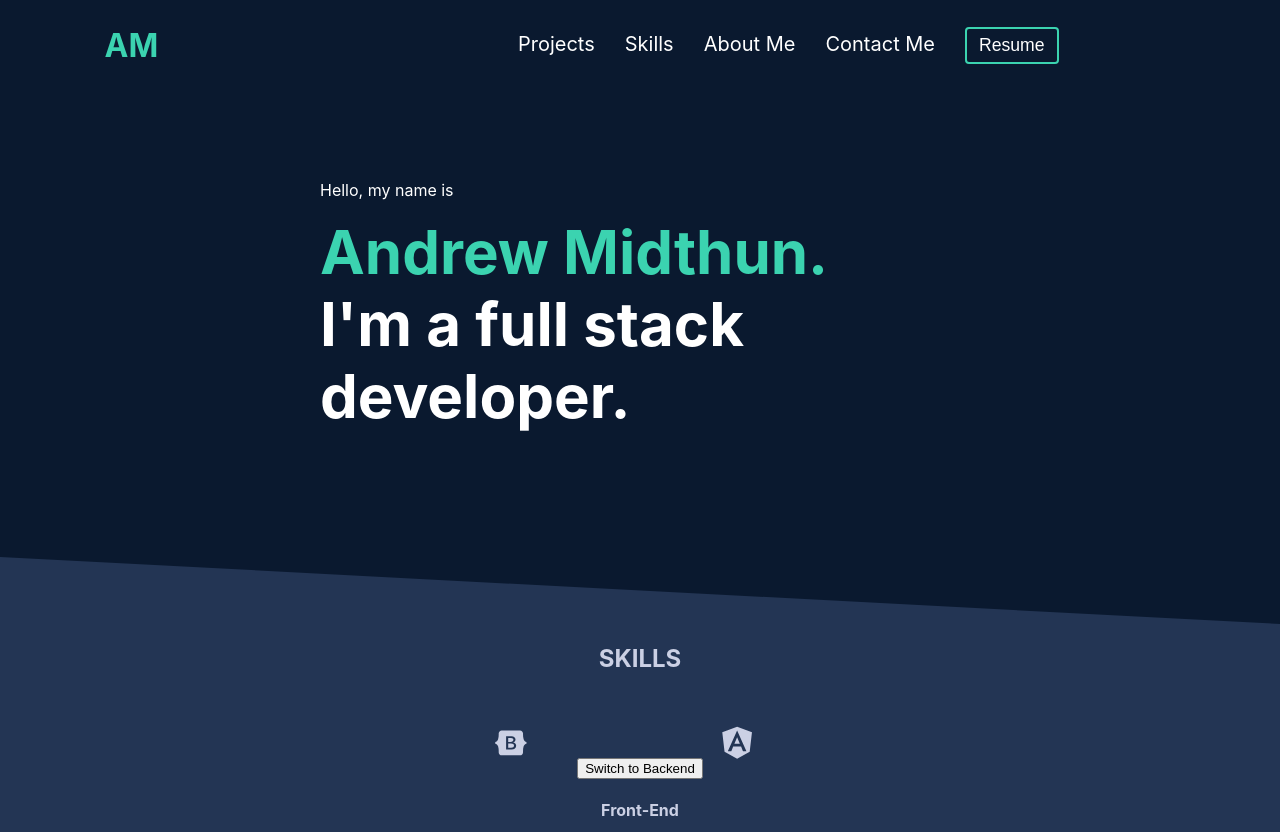
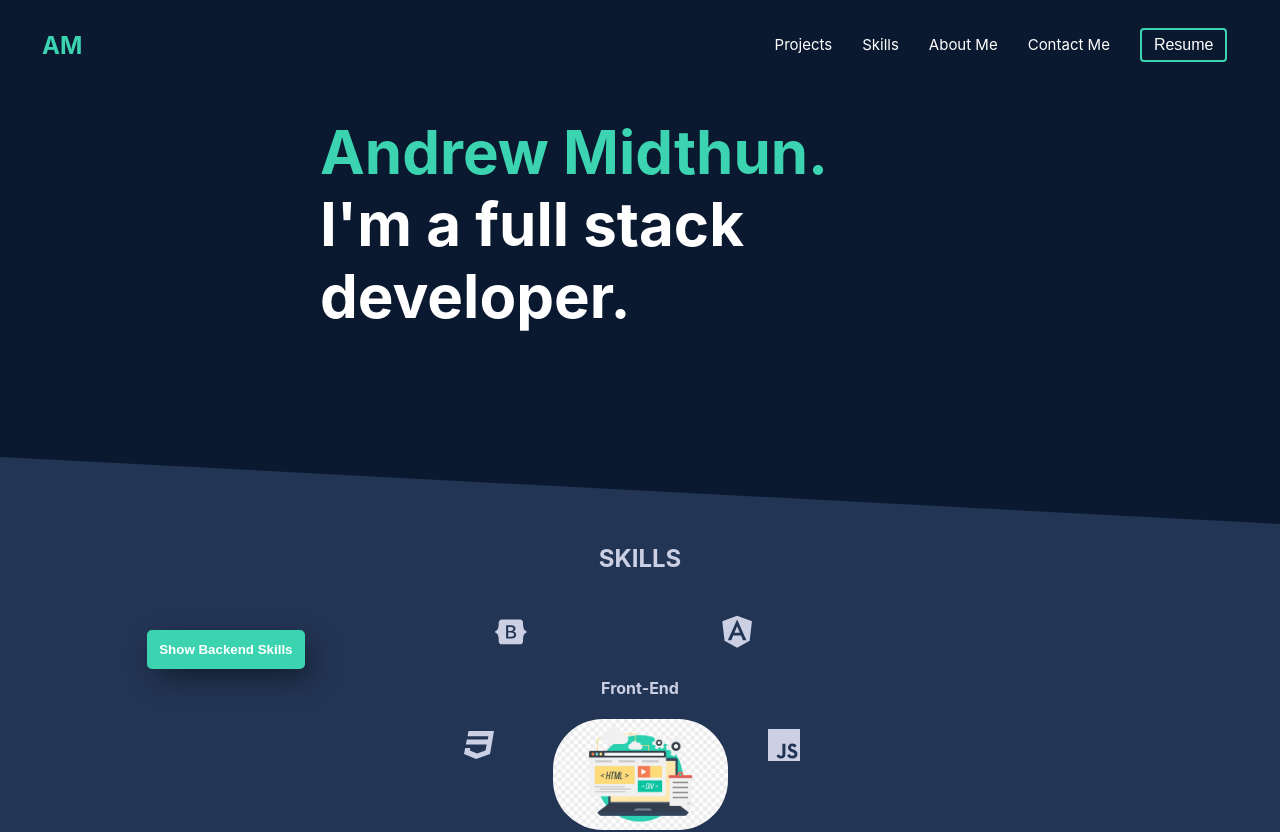
Before and after one commit to midth002/react-portfolio, a React (Create React App) app in the folder client/: page / in a window 1280 px wide. Shown: the top 832 px of the page. Built offline with nearby package versions, Linux system fonts and the light colour scheme.

Commit message:
Added fade in span text to the javascript icon.

```diff
--- a/client/src/components/about/About.js
+++ b/client/src/components/about/About.js
@@ -19,7 +19,10 @@ const About = () => {
         </div>
           <div className="col image-col">
             <img  src={me} alt="coder icon" id="coder" />
+            {/* <div className="square-outline">
+            </div>  */}
           </div>
+
         </div>
       </div>
     </div>
--- a/client/src/components/about/about.scss
+++ b/client/src/components/about/about.scss
@@ -30,12 +30,31 @@
     .image-col {
         float: right;
 
+        &::after {
+            content: '';
+            display: block;
+            position: relative;
+            width: 100%;
+            height: 95%;
+            border-radius: 10px;
+            border: 2px solid $brightGreen;
+            top: -90%;
+            left: 15px;
+            z-index: -1;
+
+        }
+
+
+
         img {
             width: 300px;
-            border-radius: 25px;
+            border-radius: 10px;
+            background-color: $brightGreen;
+
         }
 
         }
+
     }
 
     }
--- a/client/src/components/navbar/navbar.scss
+++ b/client/src/components/navbar/navbar.scss
@@ -8,15 +8,18 @@
     display: flex;
     height: 10vh;
     justify-content: center;
-
+    position: fixed;
+    z-index: 3;
+    top: 0;
+    width: 100%;
 
 
     div {
          display: flex;
-         width: 85%;
+         width: 95%;
          align-items: center;
          .logos {
-            font-size: 2rem;
+            font-size: 1.5rem;
             color: $brightGreen;
             font-weight: bold;
             text-decoration: none;
@@ -37,7 +40,7 @@
                         .underline {
                             color: white;
                             text-decoration: none;
-                            font-size: 20px;
+                            font-size: 15px;
                             margin: 10px 10px 10px 0;
                             display: inline;
                             position: relative;
@@ -71,7 +74,7 @@
                         .resume {
                             background-color: $navy;
                             color: white;
-                            font-size: 1.1rem;
+                            font-size: 1rem;
                             padding: 0.375rem 0.75rem;
                             border-radius: 0.25rem;
                             border: 2px solid $brightGreen;
--- a/client/src/components/skills/Skills.js
+++ b/client/src/components/skills/Skills.js
@@ -6,9 +6,11 @@ import middle from "../../assets/images/middle-stack.png";
 import bottomBun from "../../assets/images/bottom.png";
 import burger from "../../assets/images/new-burger-icon.png";
 import frontEndComputer from "../../assets/images/new-comp-icon.png";
+import backendComputer from "../../assets/images/backend-icon.png";
 import { frontEndArray, tools, backend } from "../../utils/tools.js";
 import { faBluetooth } from '@fortawesome/free-solid-svg-icons';
-import { faJs, faReact, faHtml5, faCss3, faBootstrap, faAngular, faJava, faNodeJs, faPython  } from "@fortawesome/free-brands-svg-icons"
+
+import { faJs, faReact, faHtml5, faCss3, faBootstrap, faAngular, faJava, faNodeJs, faPython, faServer  } from "@fortawesome/free-brands-svg-icons"
 import  { FontAwesomeIcon } from '@fortawesome/react-fontawesome';
 
  const Skills = () => {
@@ -38,20 +40,38 @@ import  { FontAwesomeIcon } from '@fortawesome/react-fontawesome';
 
       <>
 
-      <button onClick={handleClick}>Switch to Backend</button>
+      <button onClick={handleClick} className="skills-btn">Show Backend Skills</button>
       <h4>Front-End</h4>
-          <img src={frontEndComputer} />
-        <FontAwesomeIcon className="deg0 icon" icon={faJs} />
+          <img className="frontend-pic" src={frontEndComputer} />
+        <div className="icon-div">
+        <FontAwesomeIcon className="deg0 icon row" icon={faJs} />
+        <span className="caption row">Javascript</span>
+        </div>
+        <div className="icon-div">
         <FontAwesomeIcon className="deg45 icon" icon={faReact} />
+        </div>
+        <div className="icon-div">
         <FontAwesomeIcon className="deg135 icon" icon={faHtml5} />
+        </div>
+        <div className="icon-div">
         <FontAwesomeIcon className="deg180 icon" icon={faCss3} />
+        </div>
+        <div className="icon-div">
         <FontAwesomeIcon className="deg225 icon" icon={faBootstrap} />
+        </div>
+        <div className="icon-div">
         <FontAwesomeIcon className="deg315 icon" icon={faAngular} />
+        </div>
         </>
         :
         <>
+          <button onClick={handleClick} className="skills-btn">Show Frontend Skills</button>
           <h4>Back-End</h4>
-          <button onClick={handleClick}>Switch to Backend</button>
+          <img className="backend-pic" src={backendComputer} />
+        <FontAwesomeIcon className="deg0 icon" icon={faJava} />
+        <FontAwesomeIcon className="deg45 icon" icon={faNodeJs} />
+        <FontAwesomeIcon className="deg135 icon" icon={faPython} />
+
         </>
     }
     </div>
--- a/client/src/components/skills/skills.scss
+++ b/client/src/components/skills/skills.scss
@@ -1,4 +1,13 @@
 @import '../../global.scss';
+
+@-webkit-keyframes fadeIn {
+    from { opacity: 0; }
+      to { opacity: 1; }
+}
+@keyframes fadeIn {
+    from { opacity: 0; }
+      to { opacity: 1; }
+}
 
 .skills {
     background-color: $lightestNavy;
@@ -55,18 +64,77 @@
 
             width: 70%;
 
-               .icon {
+                .skills-btn {
+                    position: absolute;
+                    top: -15%;
+                    left: -5%;
+                    padding: 10px;
+                    background-color: $brightGreen;
+                    border: 2px solid $brightGreen;
+                    border-radius: 5px;
+                    box-shadow: 7px 11px 29px -5px rgba(0,0,0,0.56);
+                    color: white;
+                    font-weight: bold;
+
+                    &:hover {
+                        background-color: $lightestNavy;
+                        transition: 0.7s;
+                    }
+                }
+
+                .icon-div {
+                    display: flex;
                     position: absolute;
                     top: 50%;
                     left: 50%;
+
+
+
+
+                    .caption {
+
+                     display: none;
+
+                    }
+
+                    .icon {
+
                         width: 2em;
                         height: 4em;
                         margin: -2em;
+                        &:hover {
+                            color: $brightGreen;
+                            width: 2.5em;
+                            transition: 0.5s;
+
                         }
+                    }
+
+                    &:hover {
+
+
+                        .caption {
+                            display: block;
+                            -webkit-animation: fadeIn 1s;
+                            animation: fadeIn 1s;
+                            position: absolute;
+                            left: 115px;
+                            top: 20px;
+                        }
+                    }
+
+
+                }
+
 
 
                     img {
                         width: 175px;
+                        border-radius: 50px;
+                    }
+
+                    .backend-pic {
+                        width: 120px;
                     }
 
 
```
Also changed, not shown: client/src/assets/images/backend-icon.png (added). Lines whose indentation alone changed are shown as unchanged.
